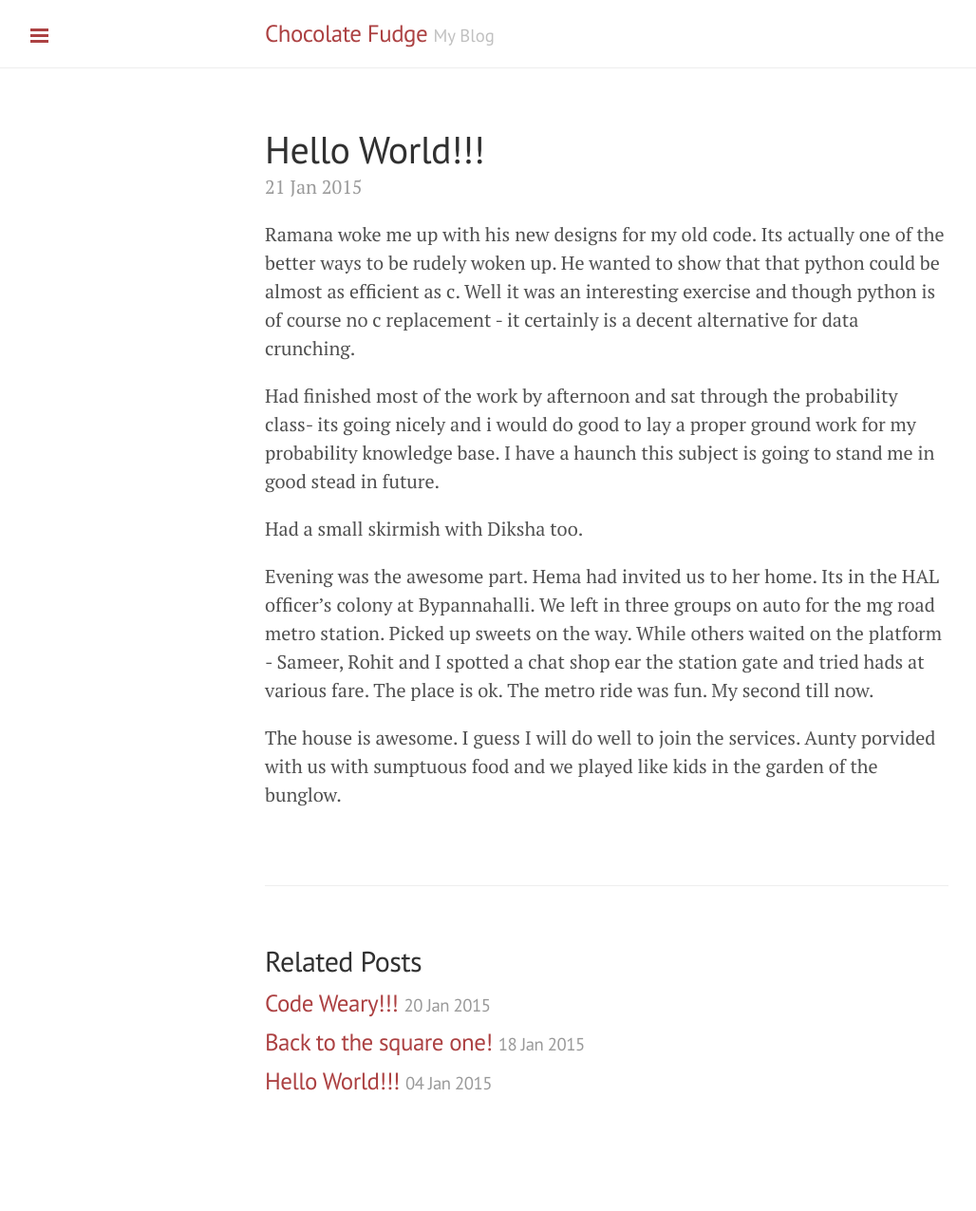
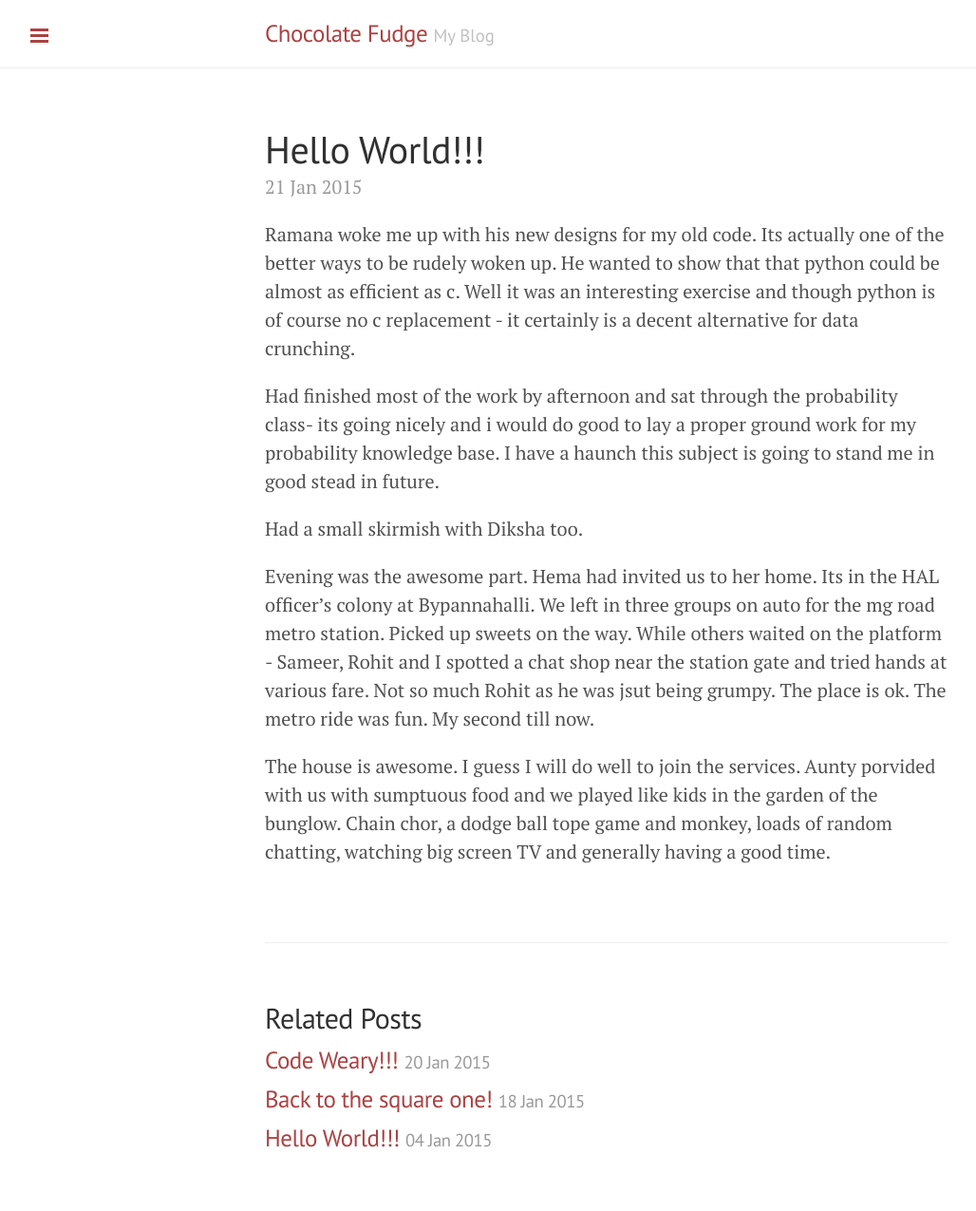
Before and after one commit to auag92/blog, a Jekyll site: the page built from _posts/2015-01-21-dakoo.md, in a window 1280 px wide. Shown: the whole page at 95% size, without its empty margins (1-1029 px from the left). Built offline with Jekyll 4.4.1, drawn with Linux system fonts in a browser that asks for light colours; Markdown is read by kramdown in place of the engine named in the settings; before the commit the page ends 1215 px from its top, so only the background shows below that.

Commit message:
Update 2015-01-21-dakoo.md

```diff
--- a/_posts/2015-01-21-dakoo.md
+++ b/_posts/2015-01-21-dakoo.md
@@ -8,6 +8,6 @@
 
 Had a small skirmish with Diksha too.
 
-Evening was the awesome part. Hema had invited us to her home. Its in the HAL officer's colony at Bypannahalli. We left in three groups on auto for the mg road metro station. Picked up sweets on the way. While others waited on the platform - Sameer, Rohit and I spotted a chat shop ear the station gate and tried hads at various fare. The place is ok. The metro ride was fun. My second till now.
+Evening was the awesome part. Hema had invited us to her home. Its in the HAL officer's colony at Bypannahalli. We left in three groups on auto for the mg road metro station. Picked up sweets on the way. While others waited on the platform - Sameer, Rohit and I spotted a chat shop near the station gate and tried hands at various fare. Not so much Rohit as he was jsut being grumpy. The place is ok. The metro ride was fun. My second till now.
 
-The house is awesome. I guess I will do well to join the services. Aunty porvided with us with sumptuous food and we played like kids in the garden of the bunglow.
+The house is awesome. I guess I will do well to join the services. Aunty porvided with us with sumptuous food and we played like kids in the garden of the bunglow. Chain chor, a dodge ball tope game and monkey, loads of random chatting, watching big screen TV and generally having a good time.
```
